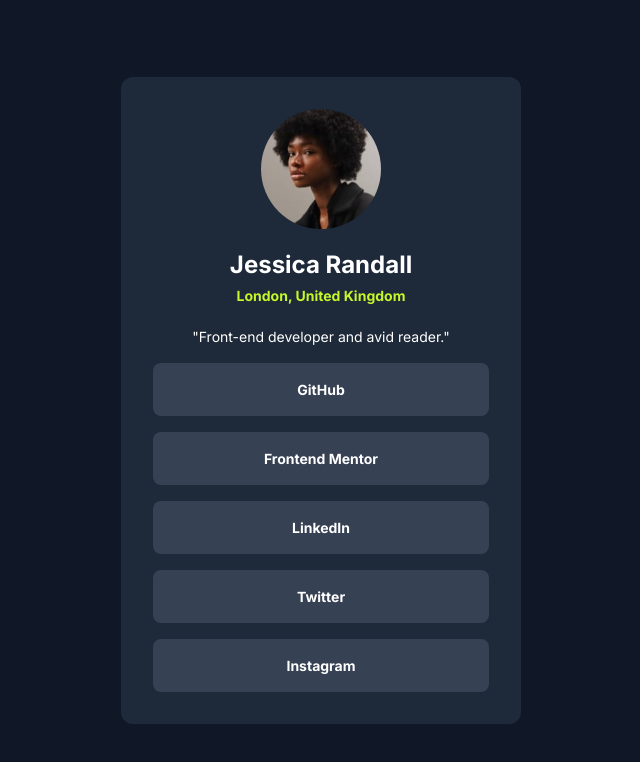
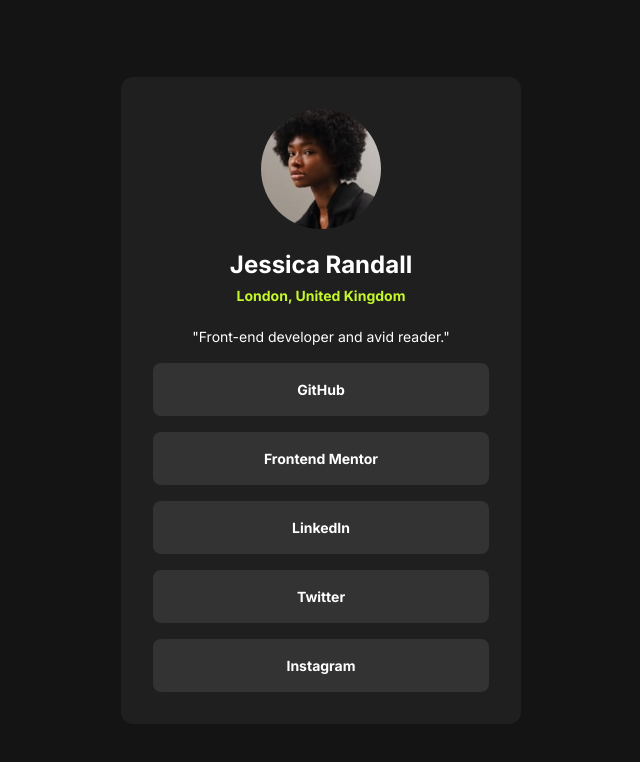
Before and after one commit to MauriceMumbere/Social-links-profile-main, a plain HTML site: page index.html in a window 1280 px wide. Shown: the whole page, without its empty margins (319-959 px from the left). Drawn offline with nearby package versions, Linux system fonts and the light colour scheme.

Commit message:
refactor(index): change background color

```diff
--- a/index.html
+++ b/index.html
@@ -31,6 +31,16 @@
       ul li:hover {
         background-color: hsl(75, 94%, 57%);
         cursor: pointer;
+      }
+
+      .bg-gray-900 {
+        background-color: hsl(0, 0%, 8%);
+      }
+      .bg-gray-800 {
+        background-color: hsl(0, 0%, 12%);
+      }
+      .bg-gray-700 {
+        background-color: hsl(0, 0%, 20%);
       }
     </style>
   </head>
```
